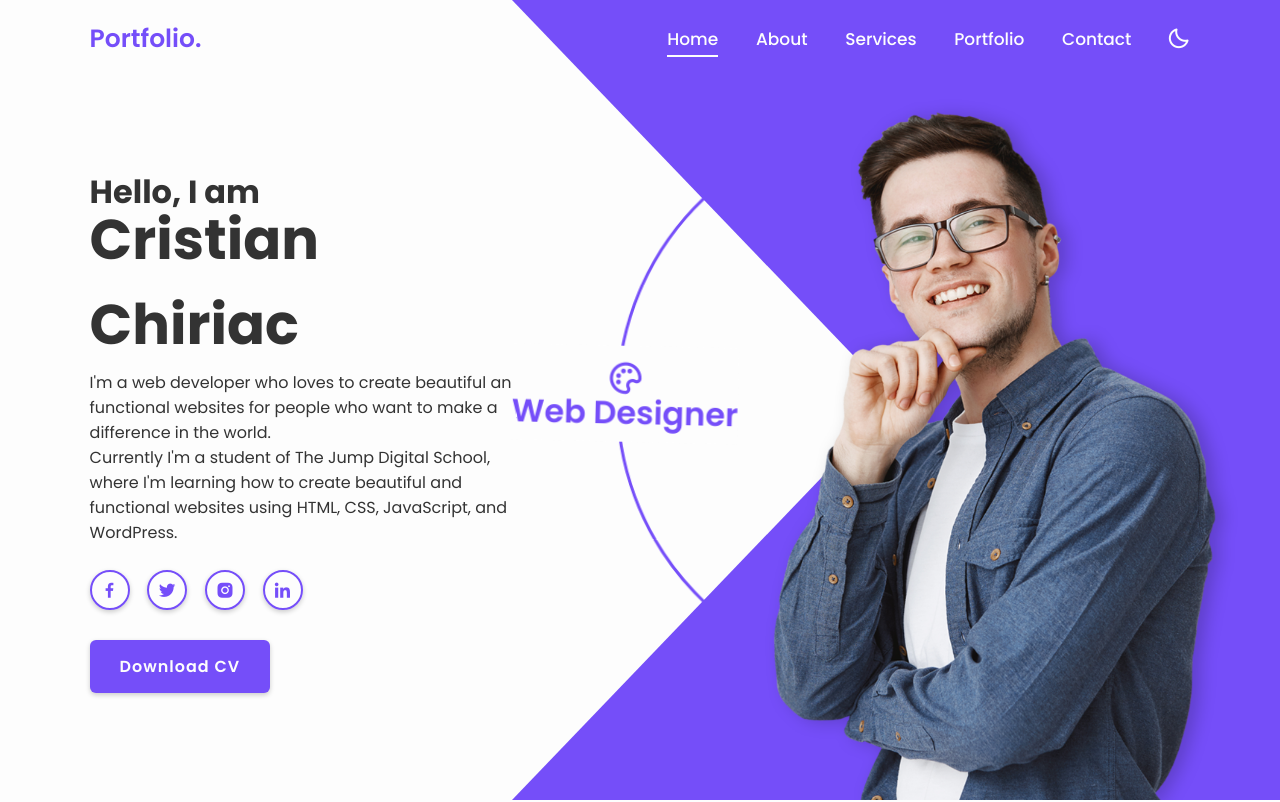
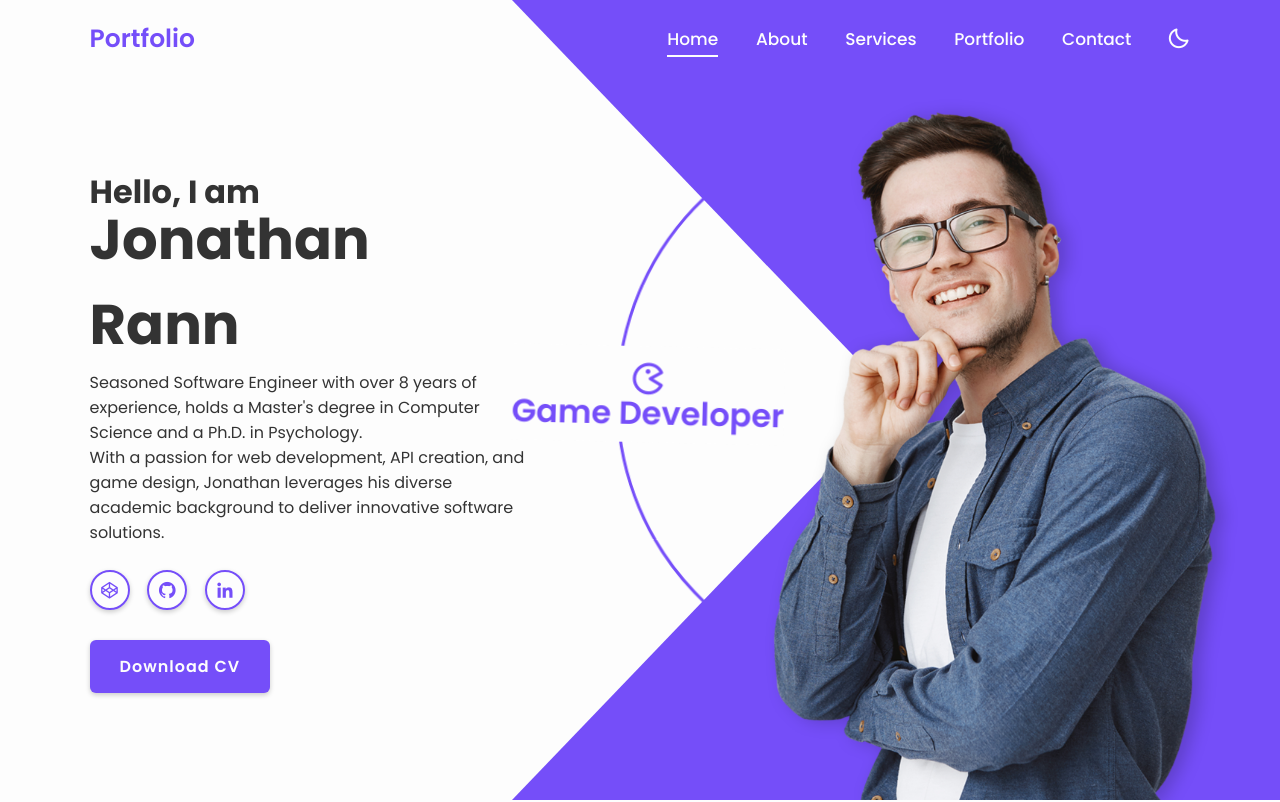
Before and after one commit to genesis-solution/cool-responsive-portfolio, a plain HTML site: page index.html in a window 1280 px wide. Shown: the top 802 px of the page. Drawn offline with nearby package versions, Linux system fonts and the light colour scheme.

Commit message:
feat: update bio section in index.html

```diff
--- a/index.html
+++ b/index.html
@@ -5,7 +5,7 @@
     <meta charset="UTF-8">
     <meta http-equiv="X-UA-Compatible" content="IE=edge">
     <meta name="viewport" content="width=device-width, initial-scale=1.0">
-    <title>Cool Responsive Portfolio Website Design</title>
+    <title>Jonathan Rann</title>
 
     <!-- swiper css -->
     <link rel="stylesheet" href="https://cdn.jsdelivr.net/npm/swiper@9/swiper-bundle.min.css" />
@@ -21,7 +21,7 @@
 
     <!-- header design -->
     <header class="header">
-        <a href="#" class="logo">Portfolio.</a>
+        <a href="#" class="logo">Portfolio</a>
 
         <nav class="navbar">
             <a href="#home" class="active">Home</a>
@@ -40,22 +40,19 @@
     <section class="home" id="home">
         <div class="home-content">
             <h3>Hello, I am</h3>
-            <h1>Cristian Chiriac</h1>
+            <h1>Jonathan Rann</h1>
             <p>
-                I'm a web developer who loves to create beautiful and functional websites
-                for people who want to make a difference in the world.
+                Seasoned Software Engineer with over 8 years of experience, holds a Master's degree in Computer Science and a Ph.D. in Psychology.
             </p>
-            <p>Currently I'm a student of The Jump Digital School, where I'm learning how to
-            create beautiful and functional websites using HTML, CSS, JavaScript, and WordPress.</p>
+            <p>With a passion for web development, API creation, and game design, Jonathan leverages his diverse academic background to deliver innovative software solutions.</p>
 
             <div class="social-media">
-                <a href="#"><i class='bx bxl-facebook'></i></a>
-                <a href="#"><i class='bx bxl-twitter'></i></a>
-                <a href="#"><i class='bx bxl-instagram-alt'></i></a>
-                <a href="#"><i class='bx bxl-linkedin'></i></a>
+                <a href="https://www.guru.com/service/web-development/united-states/north-carolina/belmont/5367610"><i class='bx bxl-codepen'></i></a>
+                <a href="https://github.com/genesis-solution"><i class='bx bxl-github'></i></a>
+                <a href="https://www.linkedin.com/in/jon-rann-5b9093231"><i class='bx bxl-linkedin'></i></a>
             </div>
 
-            <a href="#" class="btn">Download CV</a>
+            <a href="./uploads/CV.pdf" target="_blank" class="btn">Download CV</a>
         </div>
 
         <div class="profession-container">
@@ -65,16 +62,20 @@
                     <h3>Web Developer</h3>
                 </div>
                 <div class="profession" style="--i:1;">
-                    <i class='bx bx-camera'></i>
-                    <h3>Photographer</h3>
+                    <i class='bx bxl-android'></i>
+                    <h3>Android Developer</h3>
                 </div>
                 <div class="profession" style="--i:2;">
-                    <i class='bx bx-palette'></i>
-                    <h3>Web Designer</h3>
+                    <i class='bx bx-game'></i>
+                    <h3>Game Developer</h3>
                 </div>
                 <div class="profession" style="--i:3;">
-                    <i class='bx bx-video-recording'></i>
-                    <h3>Videographer</h3>
+                    <i class='bx bx-cloud'></i>
+                    <h3>API Developer</h3>
+                </div>
+                <div class="profession" style="--i:3;">
+                    <i class='bx bx-cloud'></i>
+                    <h3>App Developer</h3>
                 </div>
 
                 <div class="circle"></div>
```
